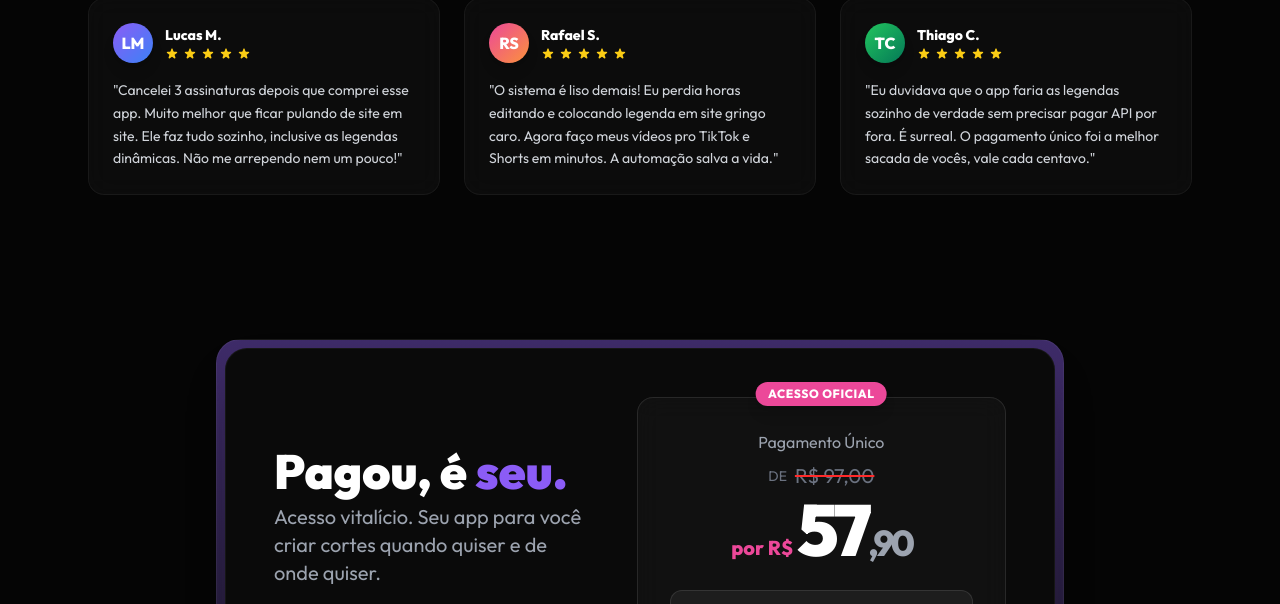
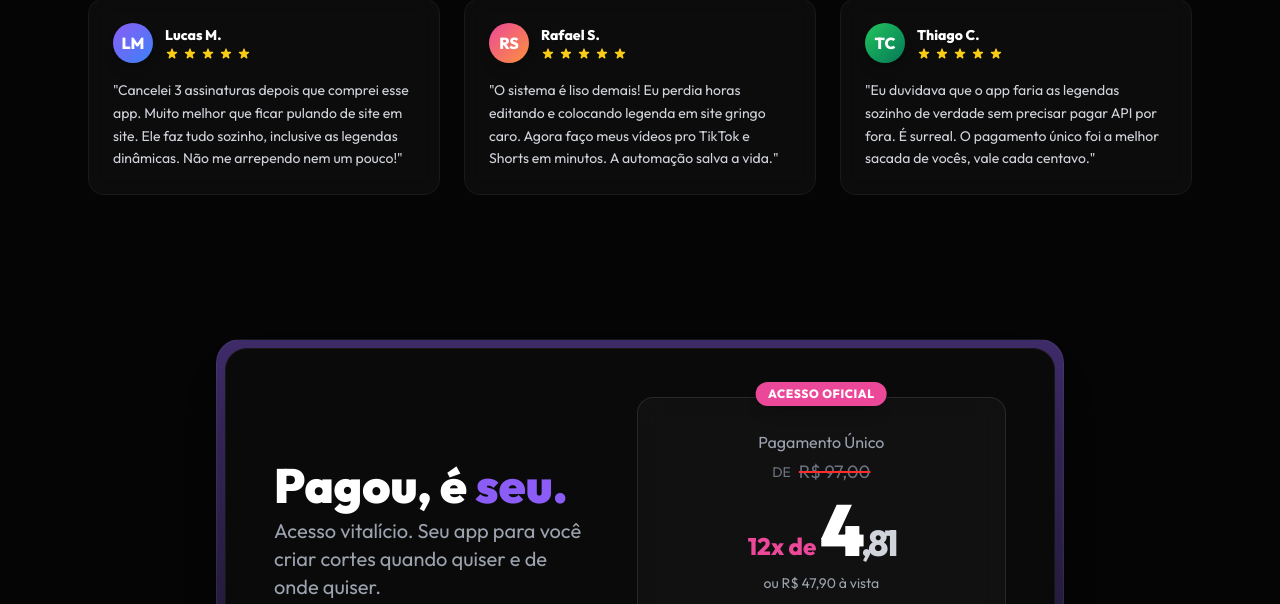
Before and after one commit to ccostabruno/CORTES, a plain HTML site: page index.html in a window 1280 px wide. Shown: the part 2414-3018 px from the top of the page. Drawn offline with nearby package versions, Linux system fonts and the light colour scheme.

Commit message:
index.html

```diff
--- a/index.html
+++ b/index.html
@@ -215,7 +215,7 @@
                     </div>
 
                     <h3 class="text-xl font-bold mb-2 text-white">Envie o Vídeo</h3>
-                    <p class="text-[#F5F5F0]/80 text-sm leading-relaxed">Faça o upload do seu vídeo, direto do seu computador, Youtube, dentre outros sites.</p>
+                    <p class="text-[#F5F5F0]/80 text-sm leading-relaxed">Faça o upload do seu vídeo original longo, direto do seu computador, em poucos segundos.</p>
 
                     <!-- Seta apontando pro próximo -->
                     <div class="hidden md:flex absolute top-1/2 -right-5 lg:-right-7 -translate-y-1/2 w-10 h-10 items-center justify-center text-[#F5F5F0]/40 group-hover:text-brand-purple transition-colors duration-500 z-20">
@@ -235,7 +235,7 @@
                     </div>
 
                     <h3 class="text-xl font-bold mb-2 text-white">Defina o Estilo</h3>
-                    <p class="text-[#F5F5F0]/80 text-sm leading-relaxed">Selecione o estilo visual dos cortes e scolha quantos cortes quer criar e .</p>
+                    <p class="text-[#F5F5F0]/80 text-sm leading-relaxed">Escolha quantos cortes a IA deve criar e selecione o estilo visual da legenda dinâmica.</p>
 
                     <!-- Seta apontando pro próximo -->
                     <div class="hidden md:flex absolute top-1/2 -right-5 lg:-right-7 -translate-y-1/2 w-10 h-10 items-center justify-center text-[#F5F5F0]/40 group-hover:text-brand-pink transition-colors duration-500 z-20">
@@ -255,7 +255,7 @@
                     </div>
 
                     <h3 class="text-xl font-bold mb-2 text-white">Pronto para Postar</h3>
-                    <p class="text-[#F5F5F0]/80 text-sm leading-relaxed">Aguarde enquanto seus videos ficam prontos. Seus vídeos serão gerados e baixados prontos para viralizar.</p>
+                    <p class="text-[#F5F5F0]/80 text-sm leading-relaxed">Aguarde alguns segundos. Seus vídeos serão gerados e baixados prontos para viralizar.</p>
                 </div>
 
             </div>
@@ -376,7 +376,7 @@
     </section>
 
     <!-- CHECKOUT COM VALOR E SISTEMA VIRAL DE 20% OFF -->
-    <section id="checkout" class="py-24 relative">
+   <section id="checkout" class="py-24 relative">
         <div class="max-w-4xl mx-auto px-6 relative z-10">
 
             <div class="glass-panel rounded-3xl p-1 lg:p-2 bg-gradient-to-b from-brand-purple/40 to-transparent">
@@ -411,16 +411,22 @@
                             <div class="absolute -top-4 left-1/2 -translate-x-1/2 bg-brand-pink text-white text-xs font-bold px-3 py-1 rounded-full uppercase tracking-wider shadow-lg whitespace-nowrap">
                                 Acesso Oficial
                             </div>
-                            <p class="text-gray-400 mb-2 font-medium">Pagamento Único</p>
+                            <p class="text-gray-400 mb-1 font-medium">Pagamento Único</p>
 
-                            <div class="flex items-center justify-center gap-2 mb-1 text-gray-500 font-medium">
+                            <div class="flex items-center justify-center gap-2 mb-2 text-gray-500 font-medium">
                                 <span class="text-sm uppercase">De</span>
-                                <span class="text-xl line-through decoration-brand-red decoration-2">R$ 97,00</span>
+                                <span class="text-lg line-through decoration-brand-red decoration-2">R$ 97,00</span>
                             </div>
 
-                            <div class="flex items-end justify-center gap-1 mb-6 leading-none">
-                                <span class="text-xl font-bold text-brand-pink mb-1">por R$</span>
-                                <span class="text-6xl md:text-7xl font-black text-white tracking-tighter">57<span class="text-4xl text-gray-400 font-bold">,90</span></span>
+                            <!-- VALOR PARCELADO EM DESTAQUE -->
+                            <div class="flex items-end justify-center gap-1 mb-1 leading-none">
+                                <span class="text-2xl font-bold text-brand-pink mb-1">12x de</span>
+                                <span class="text-6xl md:text-7xl font-black text-white tracking-tighter">4<span class="text-4xl text-gray-300 font-bold">,81</span></span>
+                            </div>
+
+                            <!-- VALOR À VISTA EM BAIXO -->
+                            <div class="mb-6">
+                                <span class="text-sm text-gray-400 font-medium">ou R$ 47,90 à vista</span>
                             </div>
 
                             <!-- BLOCO DE COMPARTILHAMENTO (VIRAL LOOP) -->
```
